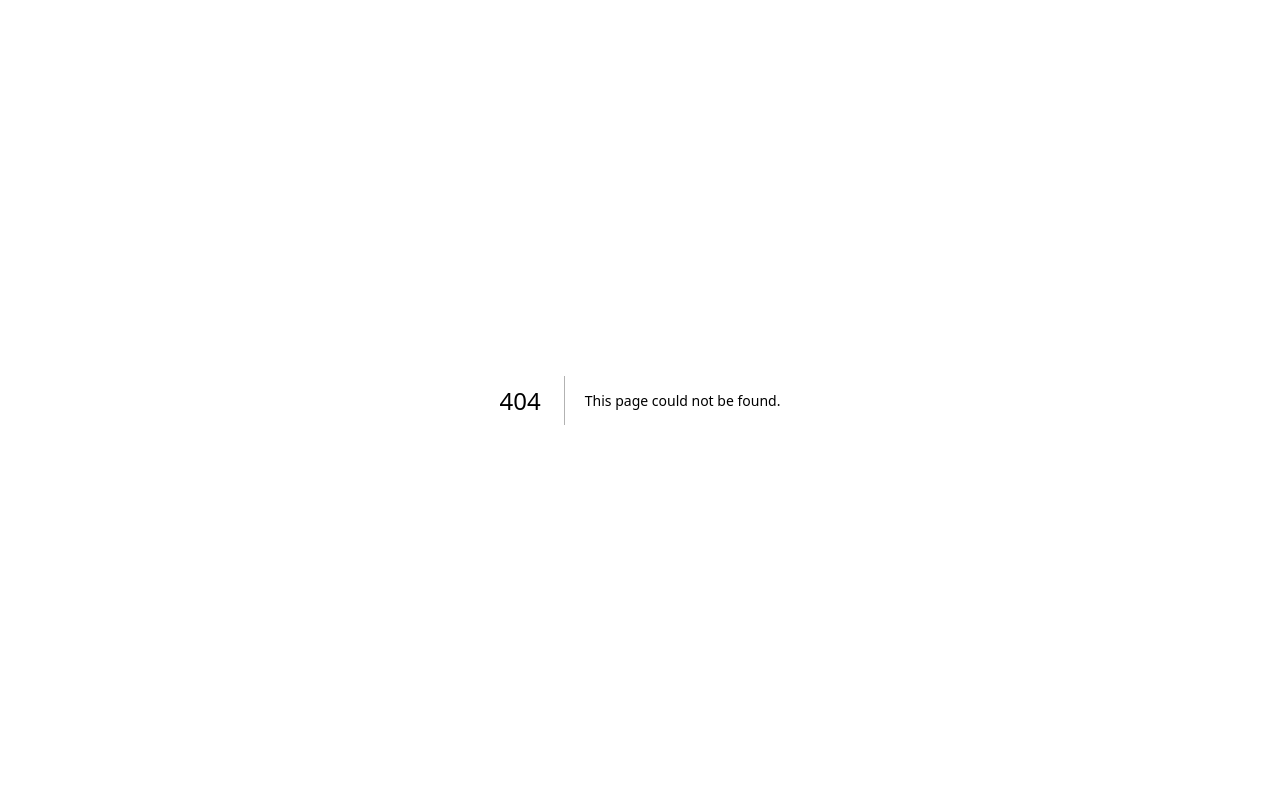
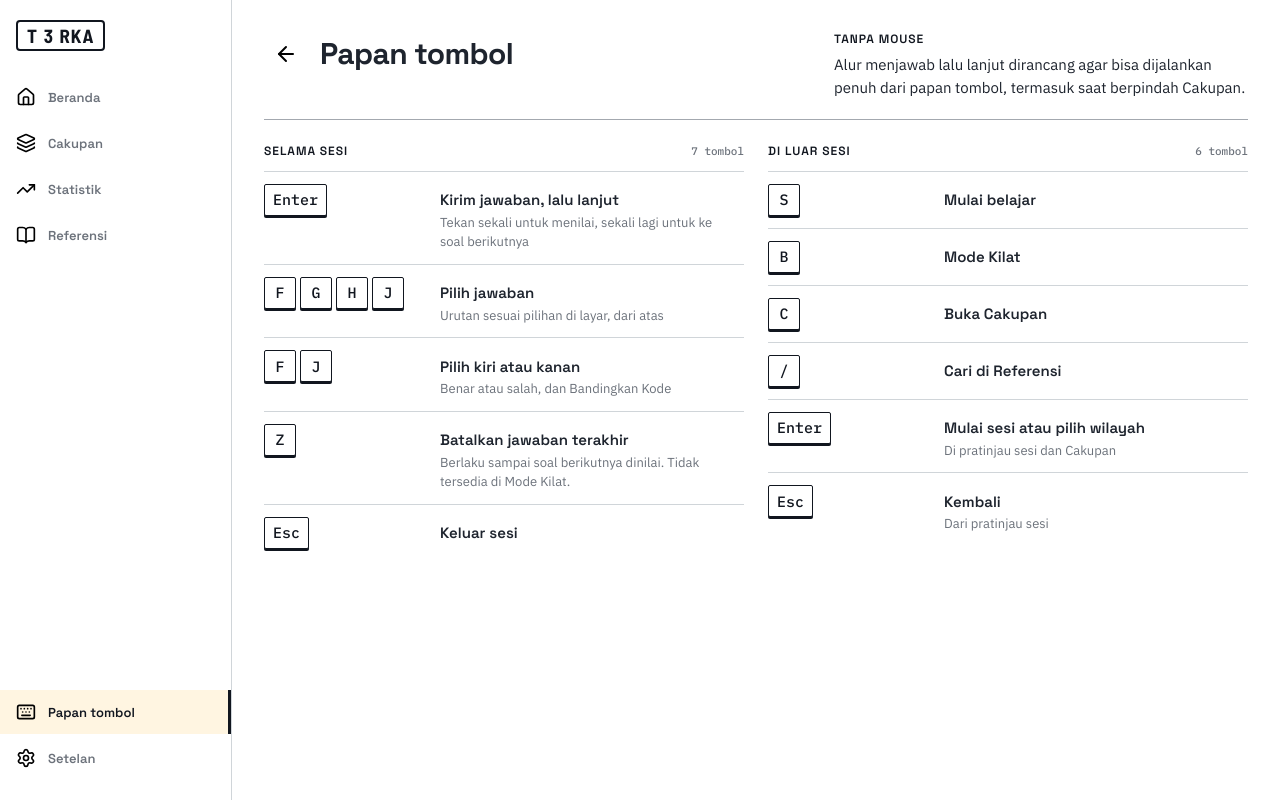
Before and after one commit to dikym/terka, a Next.js app: page /papan-tombol in a window 1280 px wide. Before the commit this address had no page. Built offline with nearby package versions, Linux system fonts and the light colour scheme.

Commit message:
feat(ui): move keyboard shortcuts to /papan-tombol and align back buttons

```diff
--- /dev/null
+++ b/src/app/(app)/papan-tombol/page.tsx
@@ -0,0 +1,5 @@
+import { PapanTombol } from "@/components/screens/papan-tombol";
+
+export default function Page() {
+	return <PapanTombol />;
+}
--- a/src/components/shell/shortcuts.tsx
+++ b/src/components/screens/papan-tombol.tsx
@@ -1,8 +1,10 @@
 "use client";
 
+import { useRouter } from "next/navigation";
 import { useEffect, useRef } from "react";
 import { Icon } from "@/components/ui/icon";
 import { Kbd } from "@/components/ui/kbd";
+import { BACK_BUTTON } from "@/components/ui/page-title";
 
 type Shortcut = { keys: string[]; title: string; hint?: string };
 
@@ -80,50 +82,42 @@ function Group({ title, count, items }: { title: string; count: number; items: S
 	);
 }
 
-export function ShortcutsOverlay({ onClose }: { onClose: () => void }) {
-	const close = useRef<HTMLButtonElement>(null);
+export function PapanTombol() {
+	const router = useRouter();
+	const back = () => (window.history.length > 1 ? router.back() : router.push("/"));
+	const latestBack = useRef(back);
+	useEffect(() => {
+		latestBack.current = back;
+	});
 
 	useEffect(() => {
-		const opener = document.activeElement as HTMLElement | null;
-		close.current?.focus();
 		const onKey = (event: KeyboardEvent) => {
-			if (event.key === "Escape") onClose();
+			if (event.key === "Escape") latestBack.current();
 		};
 		window.addEventListener("keydown", onKey);
-		return () => {
-			window.removeEventListener("keydown", onKey);
-			opener?.focus();
-		};
-	}, [onClose]);
+		return () => window.removeEventListener("keydown", onKey);
+	}, []);
 
 	return (
-		<div
-			role="dialog"
-			aria-labelledby="pintasan-title"
-			className="fixed inset-y-0 right-0 left-58 z-50 overflow-y-auto bg-paper-0"
-		>
-			<div className="container flex flex-col gap-6 pt-8 pb-10">
+		<>
 			<div className="flex items-start justify-between gap-8 border-b border-ink-300 pb-5">
 				<div className="flex items-center gap-3">
 					<button
-							ref={close}
 						type="button"
-							onClick={onClose}
-							aria-label="Tutup"
-							title="Tutup"
-							className="inline-flex size-11 cursor-pointer items-center justify-center rounded-sm border border-transparent text-ink-700"
+						onClick={back}
+						aria-label="Kembali"
+						title="Kembali"
+						className={BACK_BUTTON}
 					>
 						<Icon name="arrow-left" size={24} />
 					</button>
-						<h1 id="pintasan-title" className="type-screen-title">
-							Papan tombol
-						</h1>
+					<h1 className="type-screen-title">Papan tombol</h1>
 				</div>
 				<div className="flex max-w-[46ch] flex-col gap-2">
 					<span className="type-label text-ink-1000">Tanpa mouse</span>
 					<p className="text-ink-900 type-body">
-							Alur menjawab lalu lanjut dirancang agar bisa dijalankan penuh dari
-							papan tombol, termasuk saat berpindah Cakupan.
+						Alur menjawab lalu lanjut dirancang agar bisa dijalankan penuh dari papan
+						tombol, termasuk saat berpindah Cakupan.
 					</p>
 				</div>
 			</div>
@@ -131,7 +125,6 @@ export function ShortcutsOverlay({ onClose }: { onClose: () => void }) {
 				<Group title="Selama sesi" count={7} items={IN_SESSION} />
 				<Group title="Di luar sesi" count={6} items={OUTSIDE} />
 			</div>
-			</div>
-		</div>
+		</>
 	);
 }
--- a/src/components/shell/app-shell.tsx
+++ b/src/components/shell/app-shell.tsx
@@ -1,9 +1,8 @@
 "use client";
 
 import { usePathname, useRouter } from "next/navigation";
-import { useCallback, useEffect, useState } from "react";
+import { useEffect } from "react";
 import { keyAction } from "@/dummy/keys";
-import { ShortcutsOverlay } from "./shortcuts";
 import { Sidebar } from "./sidebar";
 
 export const SEARCH_ID = "referensi-search";
@@ -13,13 +12,8 @@ export const SEARCH_HASH = "cari";
 export function AppShell({ children }: { children: React.ReactNode }) {
 	const router = useRouter();
 	const pathname = usePathname();
-	// Tied to the page it was opened on, so following a sidebar link closes it.
-	const [shortcutsOn, setShortcutsOn] = useState<string | null>(null);
-	const shortcuts = shortcutsOn === pathname;
-	const closeShortcuts = useCallback(() => setShortcutsOn(null), []);
 
 	useEffect(() => {
-		if (shortcuts) return;
 		const onKey = (event: KeyboardEvent) => {
 			if (event.metaKey || event.ctrlKey || event.altKey) return;
 			// A modal screen (the welcome) owns the keyboard until it closes.
@@ -39,18 +33,14 @@ export function AppShell({ children }: { children: React.ReactNode }) {
 		};
 		window.addEventListener("keydown", onKey);
 		return () => window.removeEventListener("keydown", onKey);
-	}, [shortcuts, router, pathname]);
+	}, [router, pathname]);
 
 	return (
 		<div className="flex min-h-dvh">
-			<Sidebar
-				shortcuts={shortcuts}
-				onShortcuts={() => setShortcutsOn(shortcuts ? null : pathname)}
-			/>
+			<Sidebar />
 			<div className="flex min-w-0 flex-1 flex-col">
 				<main className="container flex flex-col gap-6 pt-8 pb-10">{children}</main>
 			</div>
-			{shortcuts && <ShortcutsOverlay onClose={closeShortcuts} />}
 		</div>
 	);
 }
--- a/src/components/shell/sidebar.tsx
+++ b/src/components/shell/sidebar.tsx
@@ -12,25 +12,19 @@ const NAV: { href: string; label: string; icon: IconName }[] = [
 	{ href: "/referensi", label: "Referensi", icon: "book-open" }
 ];
 
+// The ring sits inside the item: items bleed to the sidebar edge, so an outer ring would be clipped.
 const ITEM =
-	"-mx-4 flex min-h-11 cursor-pointer items-center gap-3 border-r-3 px-4 font-display text-body-sm leading-none font-semibold";
+	"-mx-4 flex min-h-11 cursor-pointer items-center gap-3 border-r-3 px-4 font-display text-body-sm leading-none font-semibold focus-visible:-outline-offset-2";
 const ACTIVE = "border-r-ink-1000 bg-nav-active text-ink-1000";
 const IDLE = "border-r-transparent bg-transparent text-ink-500";
 
 const isActive = (pathname: string, href: string) =>
 	href === "/" ? pathname === "/" : pathname === href || pathname.startsWith(`${href}/`);
 
-export function Sidebar({
-	shortcuts,
-	onShortcuts
-}: {
-	/** The keyboard panel is open: it takes the active mark from the page. */
-	shortcuts: boolean;
-	onShortcuts: () => void;
-}) {
+export function Sidebar() {
 	const pathname = usePathname();
 	const link = (href: string, label: string, icon: IconName) => {
-		const active = !shortcuts && isActive(pathname, href);
+		const active = isActive(pathname, href);
 		return (
 			<Link
 				key={href}
@@ -53,15 +47,7 @@ export function Sidebar({
 					</nav>
 				</div>
 				<div className="flex flex-col gap-0.5">
-					<button
-						type="button"
-						onClick={onShortcuts}
-						aria-pressed={shortcuts}
-						className={`${ITEM} ${shortcuts ? ACTIVE : IDLE}`}
-					>
-						<Icon name="keyboard" />
-						<span>Papan tombol</span>
-					</button>
+					{link("/papan-tombol", "Papan tombol", "keyboard")}
 					{link("/setelan", "Setelan", "settings")}
 				</div>
 			</aside>
--- a/src/components/ui/page-title.tsx
+++ b/src/components/ui/page-title.tsx
@@ -1,8 +1,9 @@
 import { Link } from "@/components/ui/app-link";
 import { Icon } from "./icon";
 
-const BACK =
-	"-ml-2.5 inline-flex size-11 cursor-pointer items-center justify-center rounded-sm border border-transparent bg-transparent";
+/** The back arrow beside a screen title; the keyboard panel uses it too. */
+export const BACK_BUTTON =
+	"inline-flex size-11 cursor-pointer items-center justify-center rounded-sm border border-transparent bg-transparent text-ink-700";
 
 /** A screen title, optionally with the back arrow used by sub-screens. */
 export function PageTitle({
@@ -15,17 +16,22 @@ export function PageTitle({
 	back?: string | (() => void);
 	aside?: React.ReactNode;
 }) {
-	const arrow = <Icon name="arrow-left" size={22} />;
+	const arrow = <Icon name="arrow-left" size={24} />;
 	return (
 		<div className="flex items-center justify-between gap-4">
 			<div className="flex items-center gap-3">
 				{typeof back === "string" && (
-					<Link href={back} aria-label="Kembali" className={BACK}>
+					<Link href={back} aria-label="Kembali" className={BACK_BUTTON}>
 						{arrow}
 					</Link>
 				)}
 				{typeof back === "function" && (
-					<button type="button" onClick={back} aria-label="Kembali" className={BACK}>
+					<button
+						type="button"
+						onClick={back}
+						aria-label="Kembali"
+						className={BACK_BUTTON}
+					>
 						{arrow}
 					</button>
 				)}
```
Also changed, not shown: 1 other file (tests, documents, lock files or other folders). Lines whose indentation alone changed are shown as unchanged.
